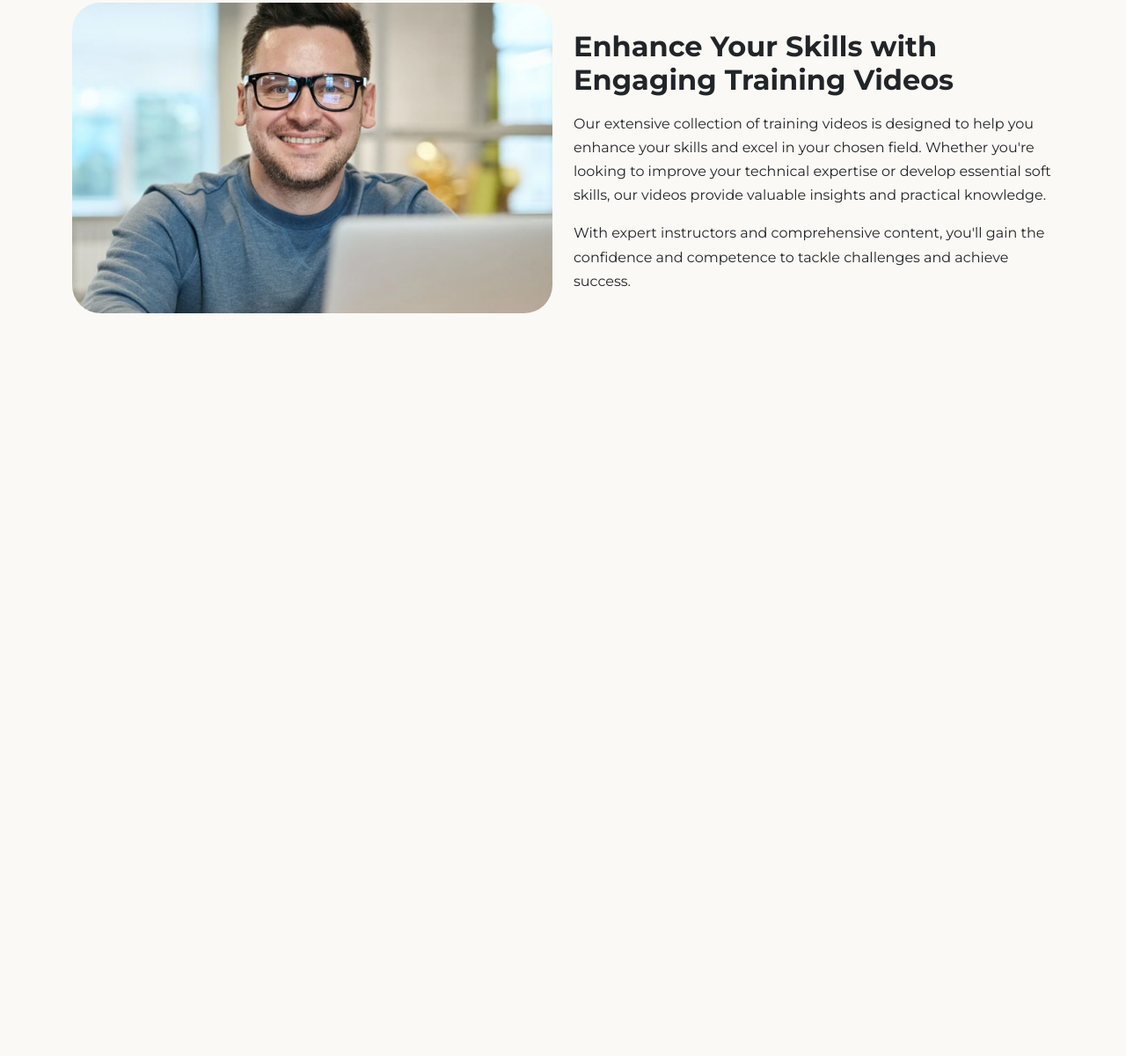
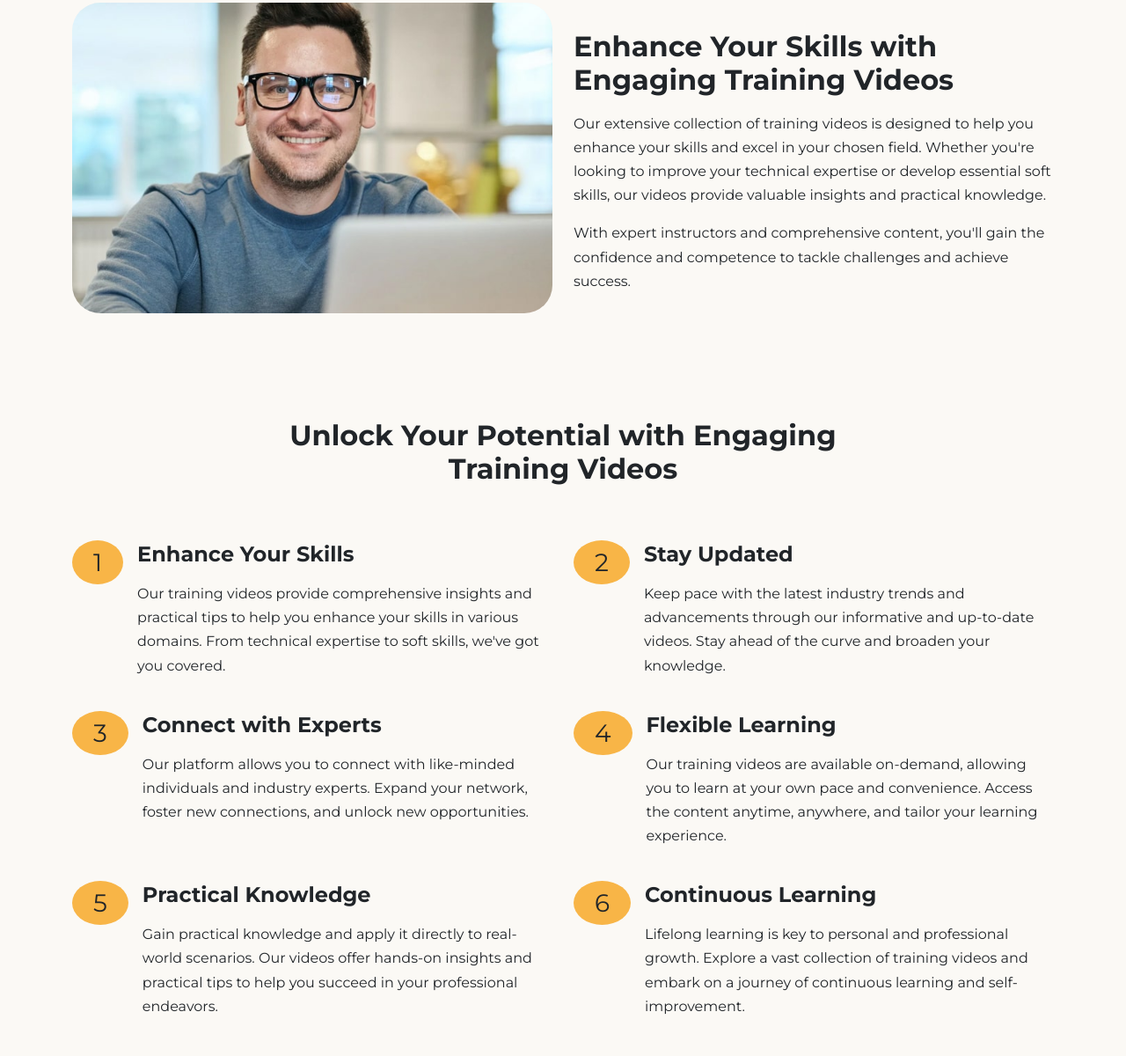
Before and after one commit to rodlez/bootstrap-corsowebsite, a website: page index.html in a window 1280 px wide. Shown: the part 1685-2885 px from the top of the page at 88% size. Before the commit the page ends 2161 px from the top, so only its background shows below. Drawn offline with nearby package versions, Linux system fonts and the light colour scheme; files that its build step writes are made by us from their sources.

Commit message:
Add Points Section

```diff
--- a/index.html
+++ b/index.html
@@ -277,6 +277,119 @@
       </div>
     </section>
 
+    <!-- Points, 2 row, 2 col for the points -->
+    <section class="points pb-5">
+      <div class="container">
+        <!-- Title -->
+        <div class="row text-center mb-5">
+          <div class="col-md-8 offset-md-2">
+            <h2>Unlock Your Potential with Engaging Training Videos</h2>
+          </div>
+        </div>
+        <!-- Points, 2 col pints will be in pairs for large screens and 1 in small screens -->
+        <div class="row">
+          <div class="col-md-6 mb-4">
+            <div class="d-flex gap-3">
+              <!-- Number, title and text-->
+              <div class="number">
+                <span class="bg-primary py-2 px-4 fs-3 rounded-circle">
+                  1
+                </span>
+              </div>
+              <div>
+                <h3 class="fs-4">Enhance Your Skills</h3>
+                <p>
+                  Our training videos provide comprehensive insights and
+                  practical tips to help you enhance your skills in various
+                  domains. From technical expertise to soft skills, we've got
+                  you covered.
+                </p>
+              </div>
+            </div>
+          </div>
+          <div class="col-md-6 mb-4">
+            <div class="d-flex gap-3">
+              <div class="number">
+                <span class="bg-primary py-2 px-4 fs-3 rounded-circle">2</span>
+              </div>
+              <div>
+                <h3 class="fs-4">Stay Updated</h3>
+                <p>
+                  Keep pace with the latest industry trends and advancements
+                  through our informative and up-to-date videos. Stay ahead of
+                  the curve and broaden your knowledge.
+                </p>
+              </div>
+            </div>
+          </div>
+
+          <div class="col-md-6 mb-4">
+            <div class="d-flex gap-3">
+              <div class="number">
+                <span class="bg-primary py-2 px-4 fs-3 rounded-circle">3</span>
+              </div>
+              <div>
+                <h3 class="fs-4">Connect with Experts</h3>
+                <p>
+                  Our platform allows you to connect with like-minded
+                  individuals and industry experts. Expand your network, foster
+                  new connections, and unlock new opportunities.
+                </p>
+              </div>
+            </div>
+          </div>
+
+          <div class="col-md-6 mb-4">
+            <div class="d-flex gap-3">
+              <div class="number">
+                <span class="bg-primary py-2 px-4 fs-3 rounded-circle">4</span>
+              </div>
+              <div>
+                <h3 class="fs-4">Flexible Learning</h3>
+                <p>
+                  Our training videos are available on-demand, allowing you to
+                  learn at your own pace and convenience. Access the content
+                  anytime, anywhere, and tailor your learning experience.
+                </p>
+              </div>
+            </div>
+          </div>
+
+          <div class="col-md-6 mb-4">
+            <div class="d-flex gap-3">
+              <div class="number">
+                <span class="bg-primary py-2 px-4 fs-3 rounded-circle">5</span>
+              </div>
+              <div>
+                <h3 class="fs-4">Practical Knowledge</h3>
+                <p>
+                  Gain practical knowledge and apply it directly to real-world
+                  scenarios. Our videos offer hands-on insights and practical
+                  tips to help you succeed in your professional endeavors.
+                </p>
+              </div>
+            </div>
+          </div>
+
+          <div class="col-md-6 mb-4">
+            <div class="d-flex gap-3">
+              <div class="number">
+                <span class="bg-primary py-2 px-4 fs-3 rounded-circle">6</span>
+              </div>
+              <div>
+                <h3 class="fs-4">Continuous Learning</h3>
+                <p>
+                  Lifelong learning is key to personal and professional growth.
+                  Explore a vast collection of training videos and embark on a
+                  journey of continuous learning and self-improvement.
+                </p>
+              </div>
+            </div>
+          </div>
+        </div>
+      </div>
+    </section>
+
     <script src="js/bootstrap.bundle.min.js"></script>
     <script src="js/script.js"></script>
   </body>
```
